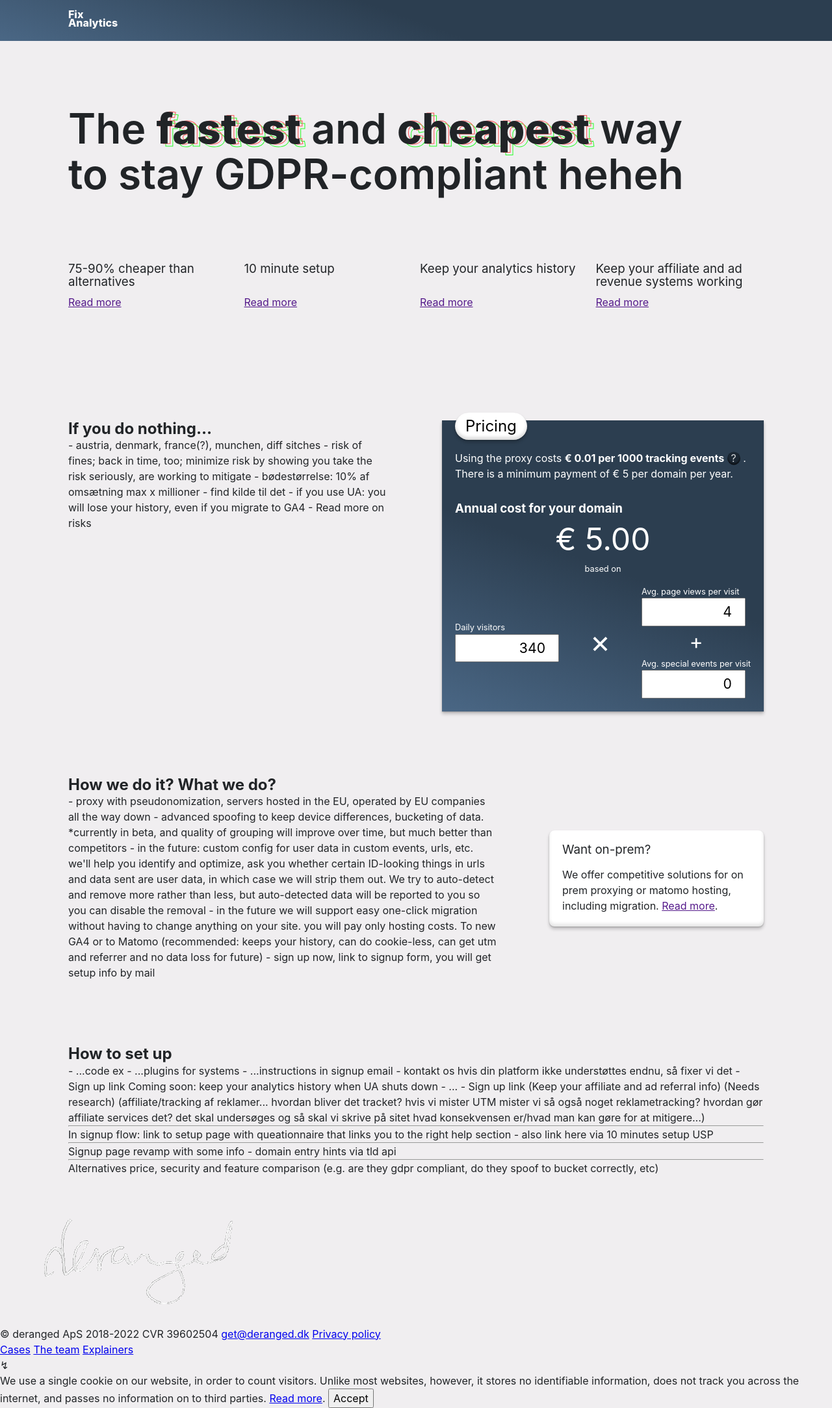
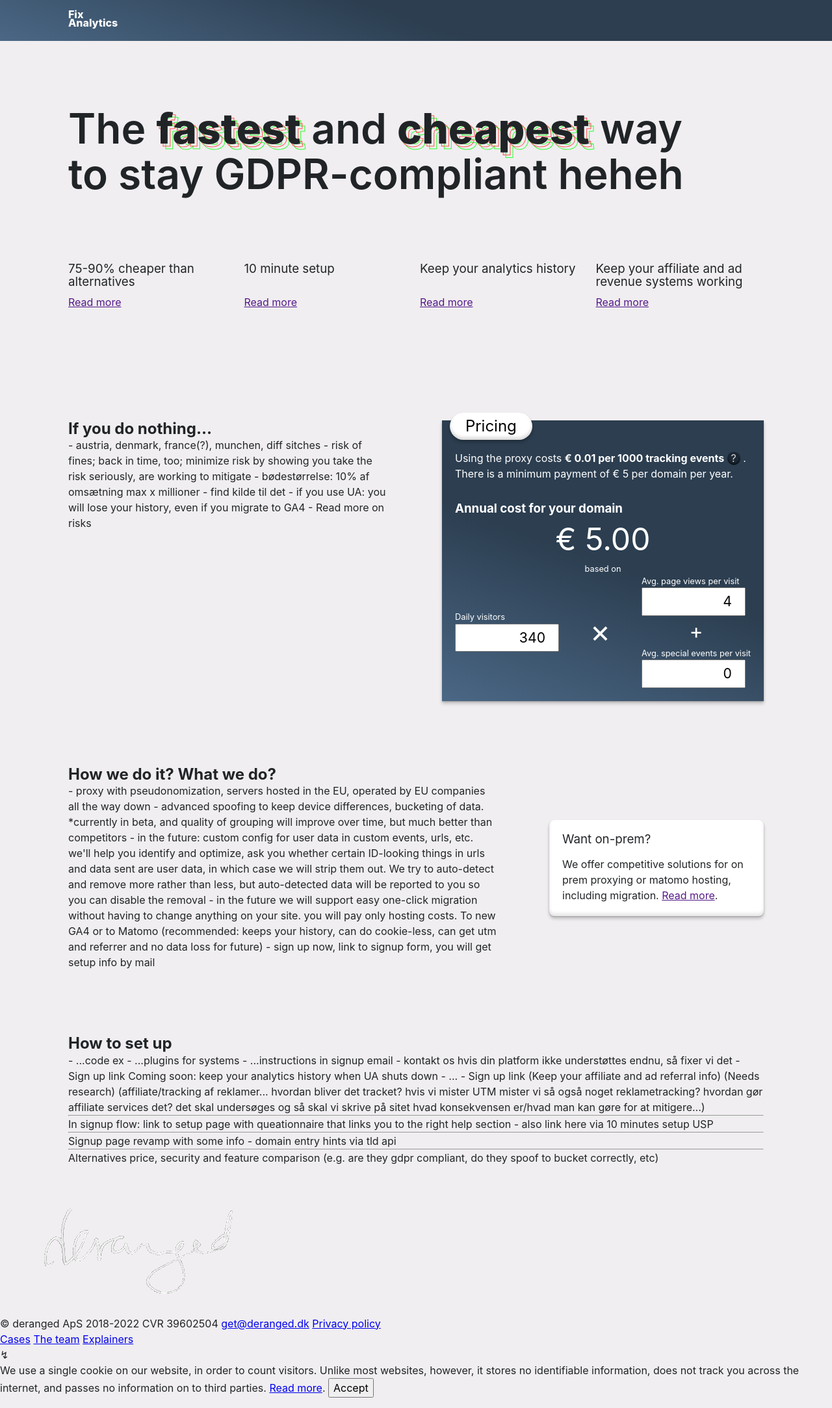
Before and after one commit to derangeddk/deranged.dk, a Jekyll site: the page built from fix-analytics/index.html, in a window 1280 px wide. Shown: the whole page at 65% size. Built offline with Jekyll 4.4.1, drawn with Linux system fonts in a browser that asks for light colours.

Commit message:
Small style adjustments based on feedback

```diff
--- a/_includes/fix-analytics-risk-and-price.html
+++ b/_includes/fix-analytics-risk-and-price.html
@@ -32,7 +32,7 @@
           <div class="text--small text--centered">
             based on
           </div>
-          <form name="pricing" class="pricing__row f-justify-space-between f-align-center mt-4">
+          <form name="pricing" class="pricing__row f-justify-space-between f-align-center">
             <div class="pricing__col">
               <label class="labelled-field">
                 <span class="labelled-field__label">Daily visitors</span>
--- a/_sass/fix-analytics/card.scss
+++ b/_sass/fix-analytics/card.scss
@@ -30,8 +30,9 @@
         background: white;
         box-shadow: $overlay-shadow, 0 -4px 5px rgba(0,0,0,0.15) inset;
         color: black;
-        padding: 0.5rem 1rem;
+        padding: 0.5rem 1.5rem;
         border-radius: 3rem;
         margin-top: -2rem;
+        margin-left: -0.5rem;
     }
 }
--- a/_sass/fix-analytics/text.scss
+++ b/_sass/fix-analytics/text.scss
@@ -27,6 +27,7 @@
   //outline: 1px solid blue;
   position: relative;
   z-index: 2;
+  display: inline-block;
 
   &:after,
   &:before {
```
